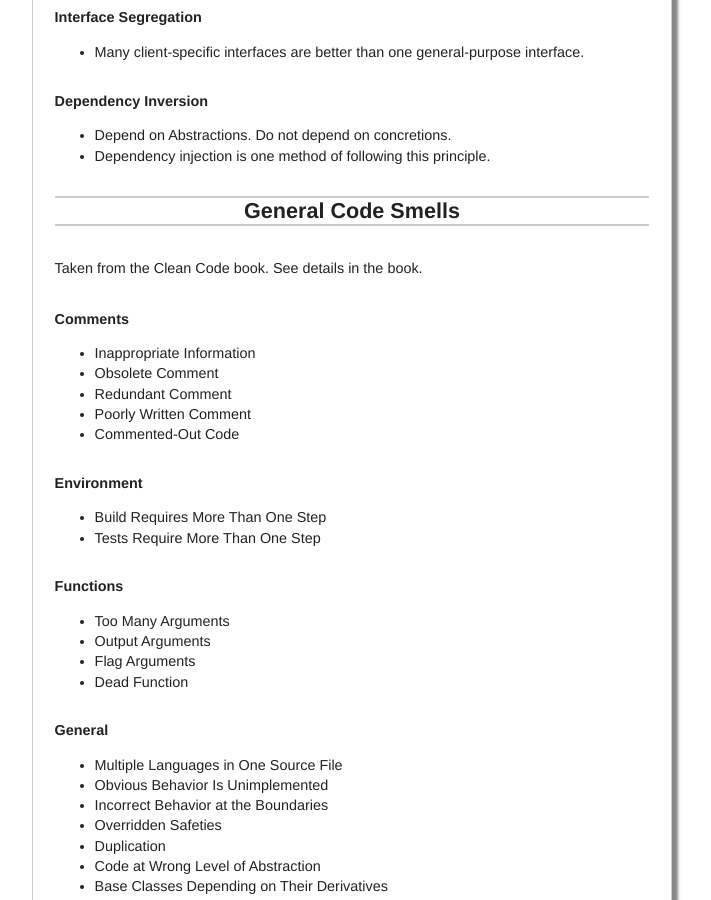
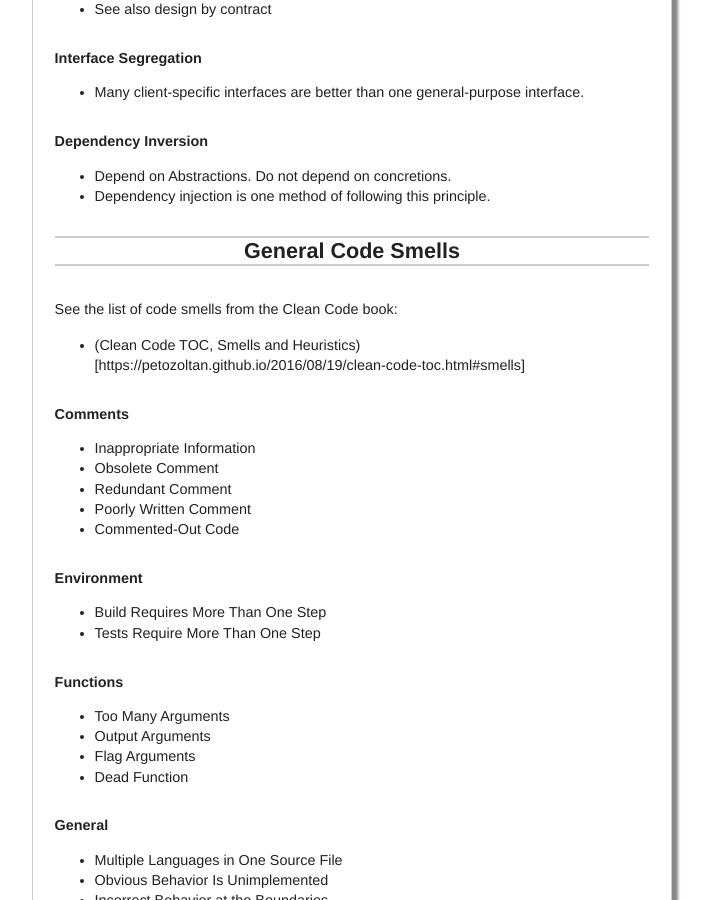
Before and after one commit to woj-tek/petozoltan.github.io, a Jekyll site: the page built from _posts/2016-08-19-clean-code-outline.md, in a window 1280 px wide and 900 px high, scrolled down 39040 px. Shown: the whole window, without its empty margins (288-999 px from the left). Built offline with Jekyll 4.4.1, drawn with Linux system fonts in a browser that asks for light colours; some of the changed text lies outside the part shown.

Commit message:
Update 2016-08-19-clean-code-outline.md

```diff
--- a/_posts/2016-08-19-clean-code-outline.md
+++ b/_posts/2016-08-19-clean-code-outline.md
@@ -1689,7 +1689,9 @@ It can be more general:
 
 ## General Code Smells
 
-Taken from the Clean Code book. See details in the book.
+See the list of code smells from the Clean Code book:
+
+* (Clean Code TOC, Smells and Heuristics)[https://petozoltan.github.io/2016/08/19/clean-code-toc.html#smells]
 
 #### Comments
 
@@ -1818,3 +1822,8 @@ Taken from the Clean Code book. See details in the book.
 * [There Are Only 2 Roles of Code](https://dzone.com/articles/there-are-only-2-roles-code)
 * [Uncle Bob: Principles Of OOD (SOLID)](http://butunclebob.com/ArticleS.UncleBob.PrinciplesOfOod)
 * [Essential XP: Emergent Design](http://ronjeffries.com/xprog/classics/expemergentdesign/)
+
+### Related Posts
+
+* [Clean Code TOC](https://petozoltan.github.io/2016/08/19/clean-code-toc.html)
+* [Effective Java TOC](https://petozoltan.github.io/2016/08/19/effective-java-toc.html)
```
Also changed, not shown: other parts of _posts/2016-08-19-clean-code-outline.md (+2 -0 lines).
